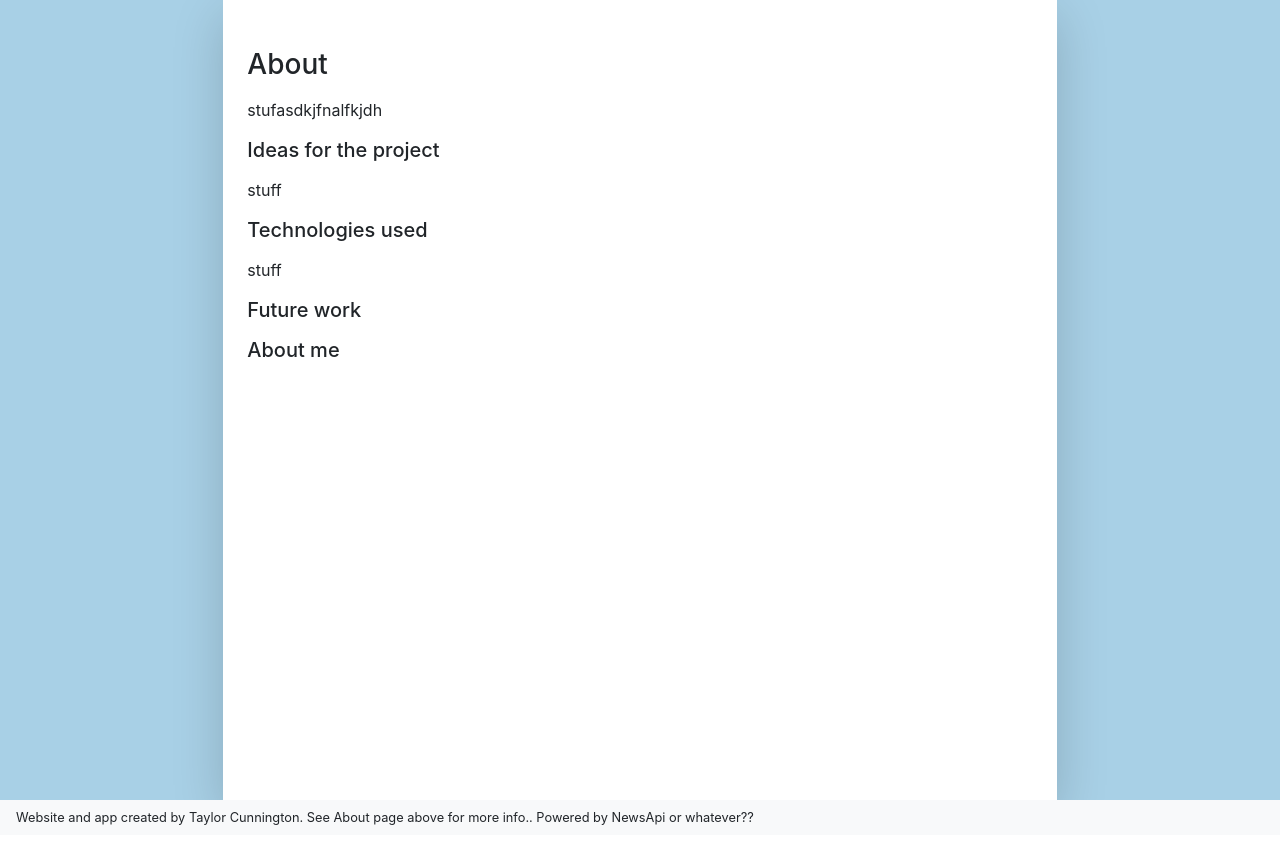
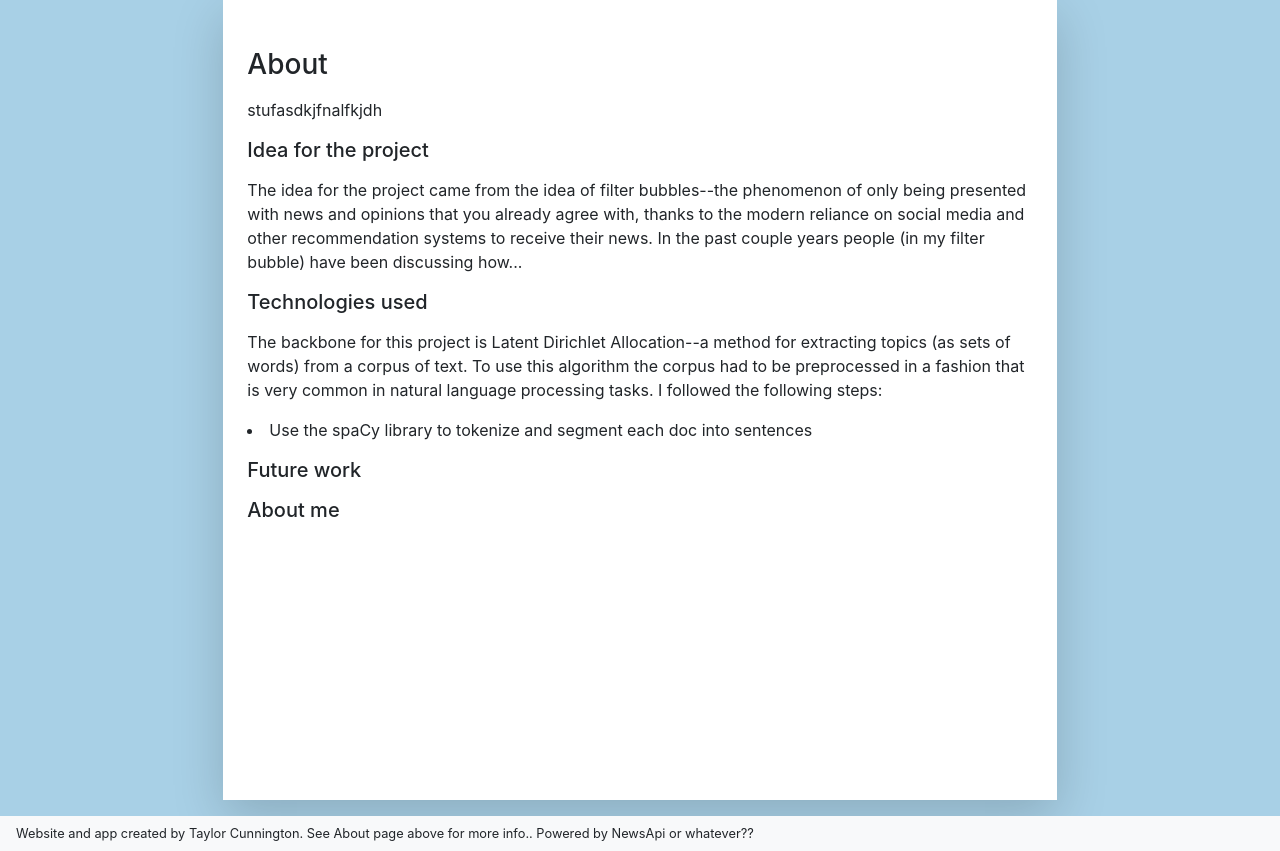
Before and after one commit to tcunnington/balance_bias, a Flask app: page /about in a window 1280 px wide. Shown: the part 56-907 px from the top of the page. Before the commit the page ends 881 px from the top, so only its background shows below. Run offline with Flask 2, Linux system fonts and the light colour scheme; parts of the project's set-up code (start-up, migrations or seed data) failed here and were passed over; some libraries are stand-ins or nearby versions.

Commit message:
putting it all together

```diff
--- a/app.py
+++ b/app.py
@@ -20,6 +20,7 @@ corpus = Corpus(source)
 prep = Preprocessor(source, preload_models=True)
 lda_builder = LDABuilder(source)
 lda = lda_builder.get_lda_model()
+trigram_dictionary = lda_builder.get_corpus_dict()
 
 @app.route('/')
 def index():
@@ -29,13 +30,20 @@ def index():
 def about():
     return render_template('about.html')
 
+@app.route('/presentation')
+def presentation():
+    return render_template('presentation.html')
+
 @app.route('/recommendations', methods=['POST'])
 def context():
-    url = request.form.get('urlInput')
-    text = request.form.get('textInput')
+    url = request.form.get('urlInput', '')
+    text = request.form.get('textInput', '')
 
-    if url is not None:
+    # print(url, text)
+
+    if url != '':
         try:
+            print('Trying to scrape')
             title, text = ArticleScraper.scrape(url)
             parsed_doc = prep.process_doc(text)
         except ArticleException as e:
@@ -44,10 +52,11 @@ def context():
             redirect('/')
             return
     else:
+        print('Parsing raw input')
         title = 'News article title....'
         parsed_doc = prep.process_doc(text)
 
-    bow = lda_builder.trigram_doc_to_bow(parsed_doc)
+    bow = trigram_dictionary.doc2bow(parsed_doc)
     doc_topics = lda[bow]
 
     # topics display names
--- a/pipeline/corpus.py
+++ b/pipeline/corpus.py
@@ -1,4 +1,4 @@
-from paths import Paths
+from pipeline.paths import Paths
 import pandas as pd
 
 class Corpus:
--- a/static/css/base.css
+++ b/static/css/base.css
@@ -1,17 +1,15 @@
-
-
+/*
 // #A8D0E6 // light blue
 // #F8E9A1 // yellow
 // #F76C6C // red
 // #374785 // blue
 // #24305E // dark blue
-
-.container-fluid {
-}
+/*/
 
 body {
     background-color: #A8D0E6; // #24305E;
 }
+
 
 #page-content {
     min-height: 800px;
@@ -40,9 +38,6 @@ body {
     color: #2b2d2f !important
 }
 
-// #recommendations a {color: #212529;}
-// #recommendations a:hover {    color: inherit;}
-
 
 #recommendations p {
     max-height: 100px;
@@ -51,3 +46,13 @@ body {
 .badge-info {
     background-color: #F8E9A1;
 }
+
+#presentation aside {
+    width: 500px;
+    height: 20px;
+    background: linear-gradient(to right, #E53F39 , #233B89);
+}
+
+
+// #recommendations a {color: #212529;}
+// #recommendations a:hover {    color: inherit;}
--- a/templates/about.html
+++ b/templates/about.html
@@ -10,11 +10,21 @@ ABout, aboot
     <h3 class="mb-3">About</h3>
     <p>stufasdkjfnalfkjdh</p>
 
-    <h5 class="my-3">Ideas for the project</h5>
-    stuff
+    <h5 class="my-3">Idea for the project</h5>
+    <p>
+        The idea for the project came from the idea of filter bubbles--the phenomenon of only being presented with news and opinions that you already agree with, thanks to the modern reliance on social media and other recommendation systems to receive their news.
+        In the past couple years people (in my filter bubble) have been discussing how...
+    </p>
+
 
     <h5 class="my-3">Technologies used</h5>
-    stuff
+    <p>
+        The backbone for this project is Latent Dirichlet Allocation--a method for extracting topics (as sets of words) from a corpus of text.
+        To use this algorithm the corpus had to be preprocessed in a fashion that is very common in natural language processing tasks. I followed the following steps:
+    </p>
+    <or>
+        <li>Use the spaCy library to tokenize and segment each doc into sentences</li>
+    </or>
 
     <h5 class="my-3">Future work</h5>
 
--- a/templates/base.html
+++ b/templates/base.html
@@ -5,6 +5,7 @@
     <meta name="viewport" content="width=device-width, initial-scale=1, shrink-to-fit=no">
     <meta name="description" content="TODO: ===== Skeleton application demoing Heroku and Flask integration.">
     <meta name="author" content="Taylor Cunnington">
+    <link rel="shortcut icon" href="{{ url_for('static', filename='favicon.ico') }}">
     <!-- <link rel="icon" href="favicon.ico"> -->
 
     <title>{% block title %}ViewpointApp{% endblock %}</title>
@@ -22,6 +23,7 @@
     </button>
     <div class="collapse navbar-collapse" id="navbarSupportedContent">
         <ul class="nav navbar-nav">
+            <!--<li class="nav-item"><a class="nav-link" href="/presentation">Presentation</a></li>-->
             <li class="nav-item"><a class="nav-link" href="/about">About</a></li>
             <li class="nav-item"><a class="nav-link" target="_blank" href="https://www.linkedin.com/">LinkedIn</a></li>
             <li class="nav-item"><a class="nav-link" target="_blank" href="https://www.github.com/">GitHub</a></li>
@@ -35,7 +37,7 @@
     </div>
     <!--<div class="col">-->
 </div>
-<footer class="bg-light navbar navbar-fixed-bottom">
+<footer class="bg-light navbar navbar-fixed-bottom mt-3">
     <small>Website and app created by Taylor Cunnington. See About page above for more info.. Powered by NewsApi or whatever??</small>
 </footer>
 
--- a/templates/recommendations.html
+++ b/templates/recommendations.html
@@ -45,7 +45,7 @@ Contexter Results
                 </p>
             </div>
             <div class="col-2 bias-{{r.bias}} border-left">
-                {{r.source}}
+                {{r.publication}}
             </div>
         </div>
         {% endfor %}
```
Also changed, not shown: pipeline/lda.py (+19 -10 lines), templates/presentation.html (added, +32 -0 lines), static/favicon.ico (added), static/imgs/filter_bubble.png (added), static/imgs/lda_example.png (added), static/imgs/scrape_icons.png (added).
